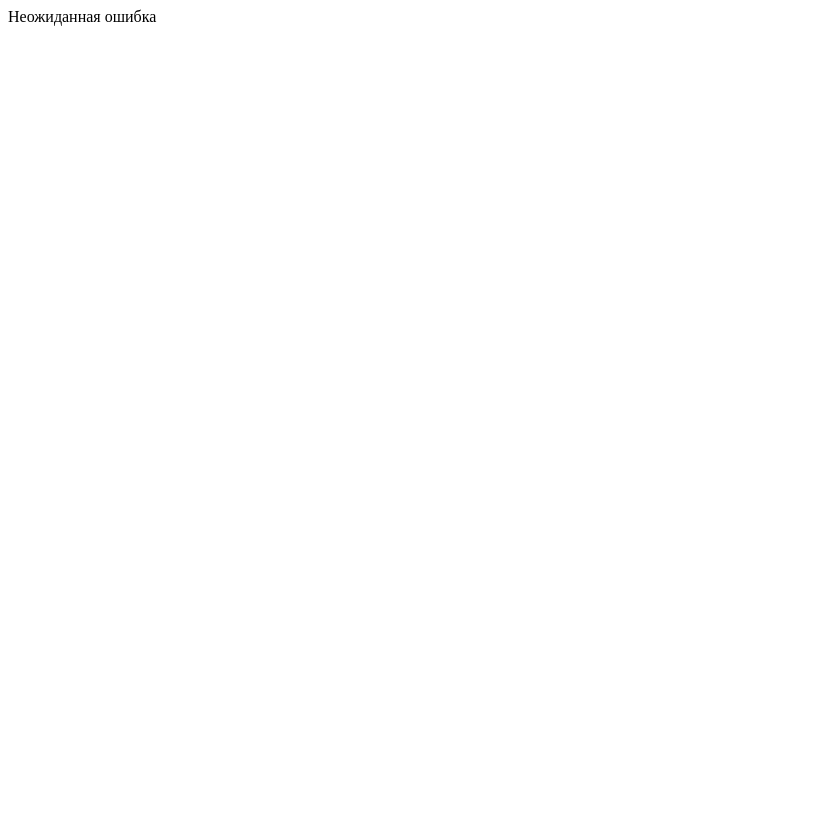
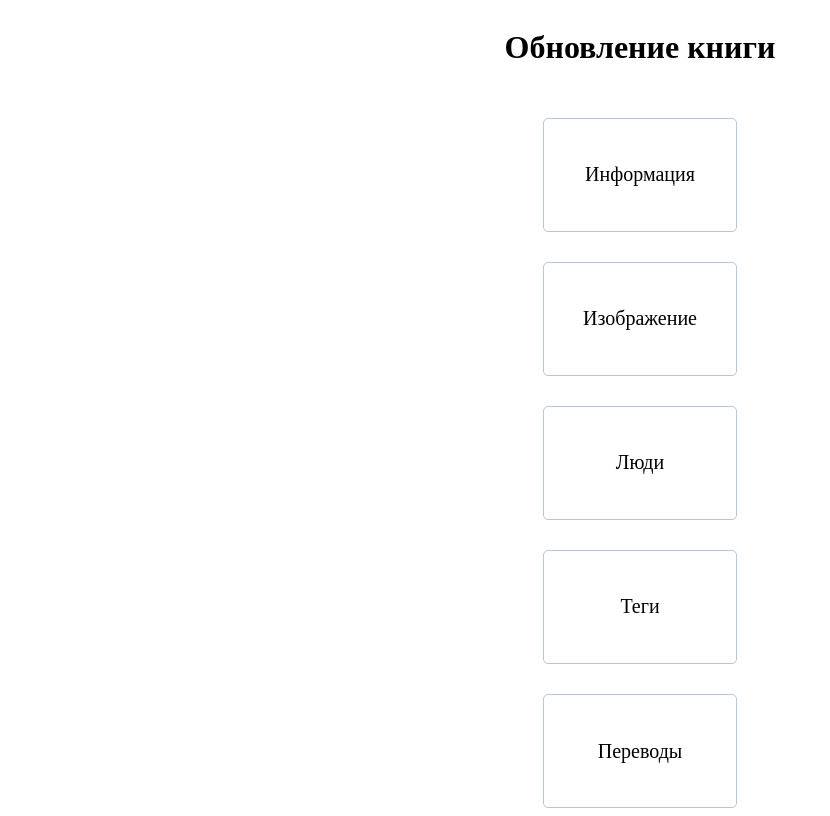
Before and after one commit to ProjectMeowInc/meowlib.frontend.remaster, a Next.js app: page /admin/books/1 in a window 1280 px wide. Shown: the whole page, without its empty margins (0-830 px from the left). Built offline with nearby package versions, Linux system fonts and the light colour scheme; no server answers.

Commit message:
Рефакторинг

```diff
--- a/src/pages/admin/books/UpdateBookPage/UI/UpdateInfoBookForm/UpdateInfoBookForm.tsx
+++ b/src/pages/admin/books/UpdateBookPage/UI/UpdateInfoBookForm/UpdateInfoBookForm.tsx
@@ -1,3 +1,5 @@
+"use client"
+
 import React, {FC} from 'react';
 import Input from "@/shared/UI/Input/Input";
 import Button from "@/shared/UI/button/Button";
--- a/src/pages/admin/books/UpdateBookPage/UpdateBookPage.tsx
+++ b/src/pages/admin/books/UpdateBookPage/UpdateBookPage.tsx
@@ -11,23 +11,16 @@ interface IUpdateBookPageProps {
 }
 
 const UpdateBookPage: FC<IUpdateBookPageProps> = async ({ params: {bookId} }) => {
-    const getBookResult = await BookService.getBookById(bookId)
-
-    if (getBookResult.hasError()) {
-        return <div>{getBookResult.getError().errorMessage}</div>
-    }
-
-    const book = getBookResult.unwrap()
 
     return (
         <div className={classes.container}>
             <h1>Обновление книги</h1>
-            <MainAdminPageListItem href={`${book.id}/info`}>Информация</MainAdminPageListItem>
-            <MainAdminPageListItem href={`${book.id}/pic`}>Изображение</MainAdminPageListItem>
-            <MainAdminPageListItem href={`${book.id}/people`}>Люди</MainAdminPageListItem>
-            <MainAdminPageListItem href={`${book.id}/tags`}>Теги</MainAdminPageListItem>
-            <MainAdminPageListItem href={`${book.id}/trans`}>Переводы</MainAdminPageListItem>
-            <UpdateInfoBookForm book={book} styles={{display: 'none'}}/>
+            <MainAdminPageListItem href={`${bookId}/info`}>Информация</MainAdminPageListItem>
+            <MainAdminPageListItem href={`${bookId}/pic`}>Изображение</MainAdminPageListItem>
+            <MainAdminPageListItem href={`${bookId}/people`}>Люди</MainAdminPageListItem>
+            <MainAdminPageListItem href={`${bookId}/tags`}>Теги</MainAdminPageListItem>
+            <MainAdminPageListItem href={`${bookId}/trans`}>Переводы</MainAdminPageListItem>
+            {/*<UpdateInfoBookForm book={book} styles={{display: 'none'}}/>*/}
         </div>
     );
 };
```
